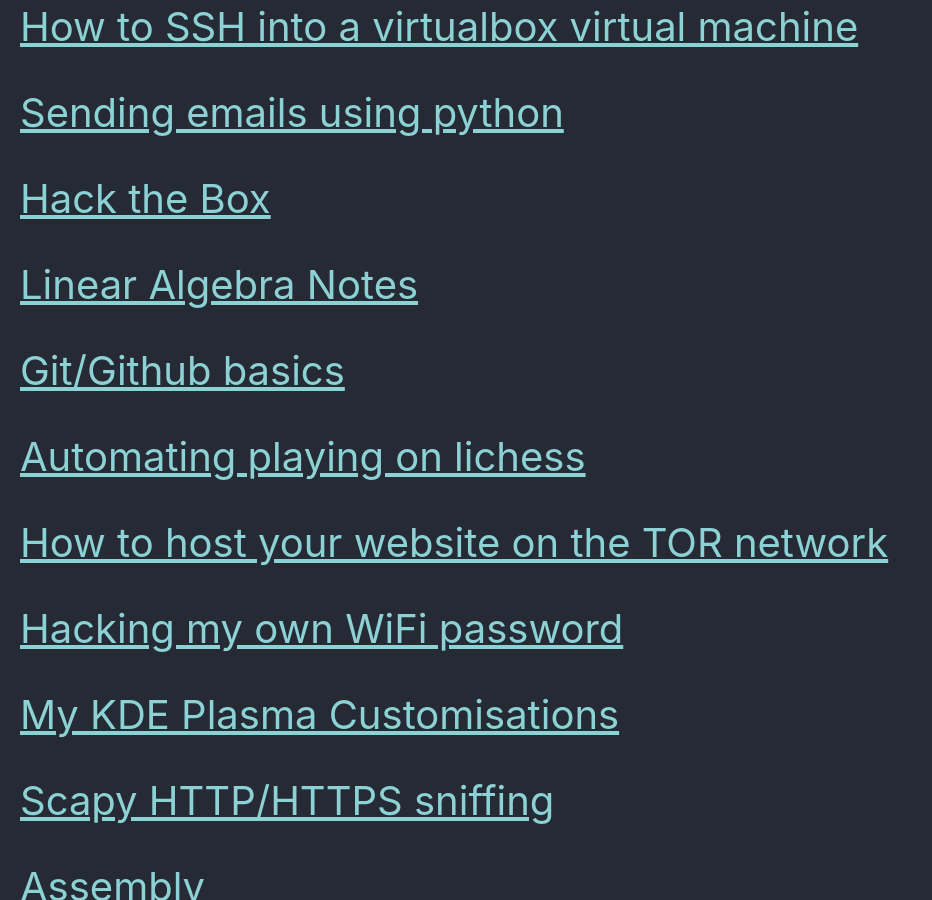
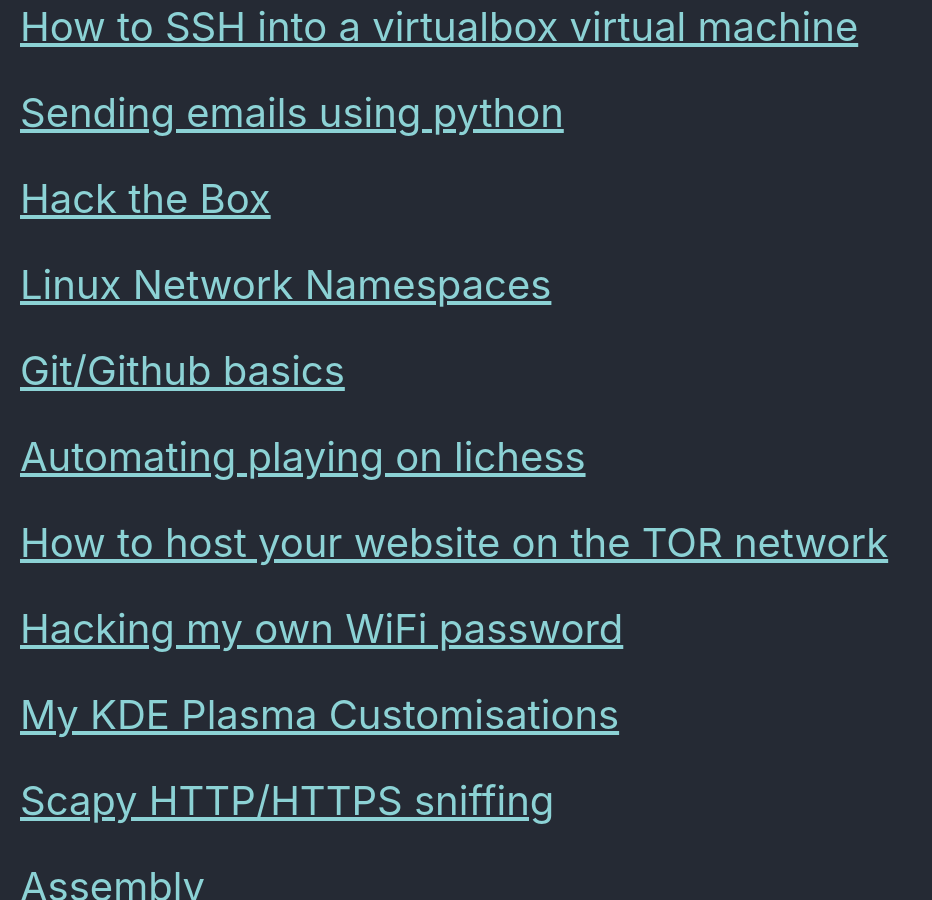
Before and after one commit to Connor-McCartney/Connor-McCartney.github.io, a Jekyll site: the page built from _pages/misc.md, in a window 1280 px wide and 900 px high, scrolled down 981 px. Shown: the whole window, without its empty margins (0-932 px from the left). Built offline with Jekyll 4.4.1, drawn with Linux system fonts in a browser that asks for light colours; cached includes are drawn as plain includes.

Commit message:
Update misc.md

```diff
--- a/_pages/misc.md
+++ b/_pages/misc.md
@@ -29,7 +29,7 @@ title: Misc
 
 <span style="font-size:2em;">   [Hack the Box](/misc/htb)   </span>
 
-<span style="font-size:2em;">   [Linear Algebra Notes](/misc/linear-algebra)   </span>
+<span style="font-size:2em;">   [Linux Network Namespaces](/misc/LinuxNetworkNamespaces)   </span>
 
 <span style="font-size:2em;">   [Git/Github basics](/misc/git)   </span>
 
```
